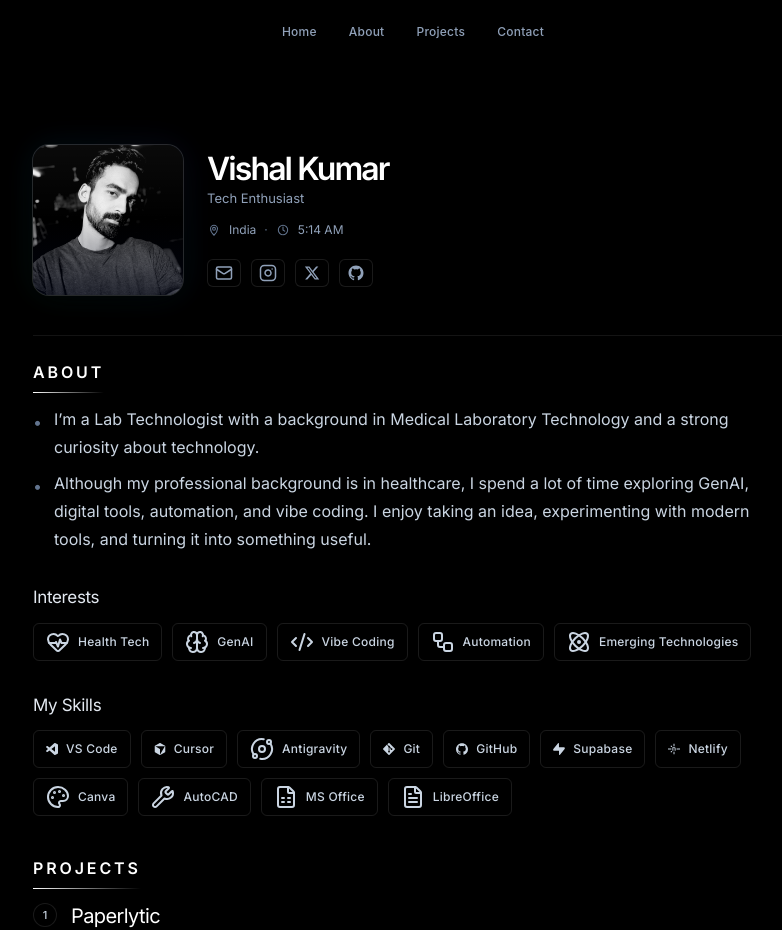
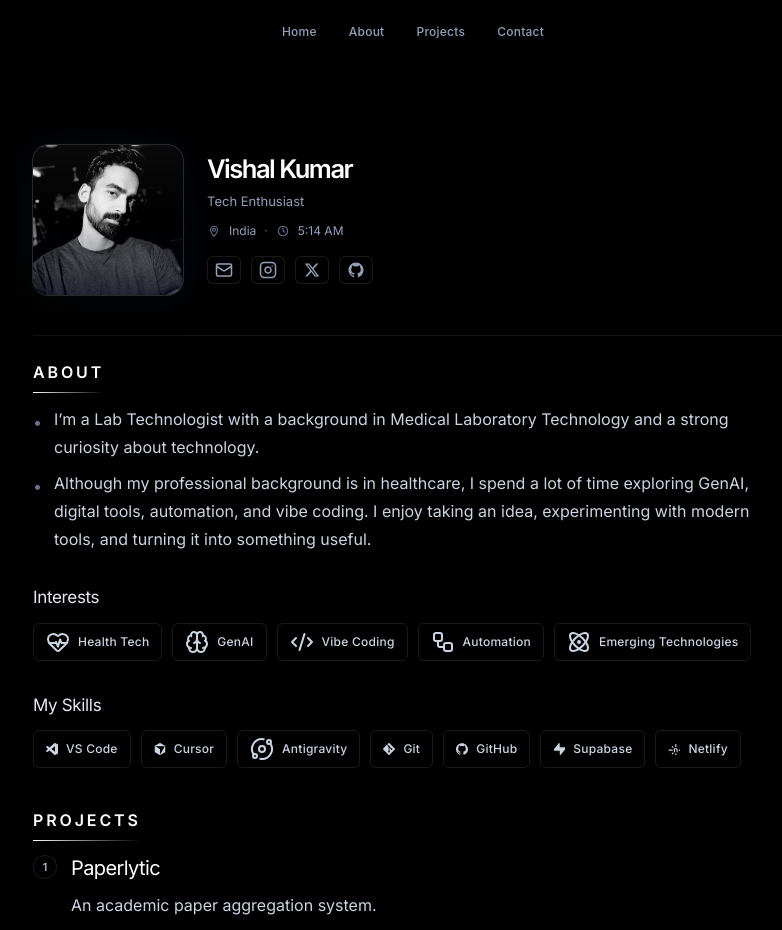
Before and after one commit to thevishal365/Portfolio, a React (Vite) app: page / in a window 1280 px wide. Shown: the top 930 px of the page, without its empty margins (227-1009 px from the left). Built offline with nearby package versions, Linux system fonts and the light colour scheme.

Commit message:
Update portfolio profile

```diff
--- a/src/components/ProfileCard.tsx
+++ b/src/components/ProfileCard.tsx
@@ -65,15 +65,15 @@ export const ProfileCard: React.FC<ProfileCardProps> = ({
       </div>
 
       <div className="min-w-0 flex-1">
-        <h1 className="text-[1.8rem] font-semibold leading-none tracking-[-0.06em] text-white sm:text-[2rem] sm:leading-none">
+        <h1 className="text-[1.5rem] font-semibold leading-none tracking-[-0.06em] text-white sm:text-[1.6rem]">
           {profile.name}
         </h1>
 
-        <div className="mt-1 text-[12px] text-slate-400 sm:text-[13px]">
+        <div className="mt-2.5 text-[12px] text-slate-400 sm:text-[13px]">
           <div>Tech Enthusiast</div>
         </div>
 
-        <div className="mt-3 flex flex-wrap items-center gap-2 text-[11px] text-slate-400 sm:text-[12px]">
+        <div className="mt-2.5 flex flex-wrap items-center gap-2 text-[11px] text-slate-400 sm:text-[12px]">
           <LocationIcon />
           <span>India</span>
           <span aria-hidden="true" className="text-slate-500">·</span>
@@ -81,7 +81,7 @@ export const ProfileCard: React.FC<ProfileCardProps> = ({
           <span>{formatLocationTime()}</span>
         </div>
 
-        <div className="mt-5">
+        <div className="mt-4">
           <SocialIconGroup links={profile.socialLinks} iconSize={34} gapClassName="justify-start gap-2.5" />
         </div>
       </div>
--- a/src/components/TagIcon.tsx
+++ b/src/components/TagIcon.tsx
@@ -7,8 +7,8 @@ export const TAG_PILL_CLASS =
 const TAG_ICON_CLASS =
   'h-3 w-3 shrink-0 transition-colors duration-200';
 
-const BrandMark: React.FC<{ path: string; fill?: string; className?: string }> = ({ path, fill = 'currentColor', className = '' }) => (
-  <svg className={`${TAG_ICON_CLASS} ${className}`} viewBox="0 0 24 24" fill={fill} aria-hidden="true">
+const BrandMark: React.FC<{ path: string; fill?: string; className?: string; viewBox?: string }> = ({ path, fill = 'currentColor', className = '', viewBox = '0 0 24 24' }) => (
+  <svg className={`${TAG_ICON_CLASS} ${className}`} viewBox={viewBox} fill={fill} aria-hidden="true">
     <path d={path} />
   </svg>
 );
@@ -60,17 +60,9 @@ export const TagIcon: React.FC<{ name: string }> = ({ name }) => {
     case 'GitHub':
       return <BrandMark path={GITHUB_PATH} className="text-slate-300" />;
     case 'Supabase':
-      return <BrandMark path={SUPABASE_PATH} className="text-slate-300" />;
+      return <BrandMark path={SUPABASE_PATH} className="text-slate-300" viewBox="0 0 21 24" />;
     case 'Netlify':
-      return <BrandMark path={NETLIFY_PATH} className="text-slate-300" />;
-    case 'Canva':
-      return <Palette {...LUCIDE_PROPS} className="text-slate-300" />;
-    case 'AutoCAD':
-      return <Wrench {...LUCIDE_PROPS} className="text-slate-300" />;
-    case 'MS Office':
-      return <FileSpreadsheet {...LUCIDE_PROPS} className="text-slate-300" />;
-    case 'LibreOffice':
-      return <FileText {...LUCIDE_PROPS} className="text-slate-300" />;
+      return <BrandMark path={NETLIFY_PATH} className="text-slate-300" viewBox="0 0 18 20" />;
     default:
       return null;
   }
--- a/src/data/profileData.ts
+++ b/src/data/profileData.ts
@@ -21,11 +21,7 @@ export const defaultProfileData: ProfileData = {
     'Git',
     'GitHub',
     'Supabase',
-    'Netlify',
-    'Canva',
-    'AutoCAD',
-    'MS Office',
-    'LibreOffice'
+    'Netlify'
   ],
   projects: [
     {
```
